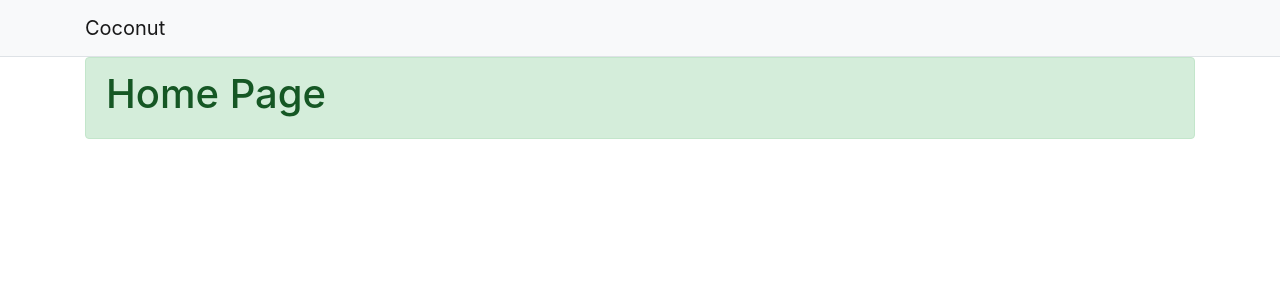
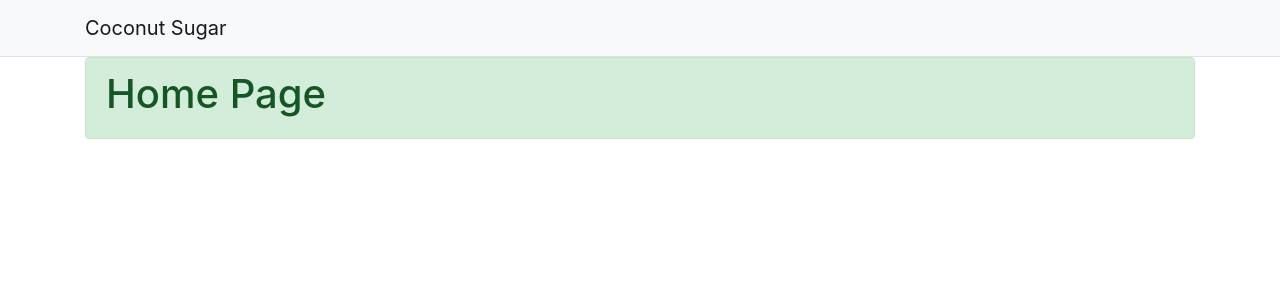
Before and after one commit to elkocho1/project-4.0, a Django app: page / in a window 1280 px wide. Shown: the top 300 px of the page. Run offline with Django 4.2, Linux system fonts and the light colour scheme; some libraries are stand-ins or nearby versions.

Commit message:
Add new store name

```diff
--- a/pages/templates/core/base.html
+++ b/pages/templates/core/base.html
@@ -1,6 +1,6 @@
-
 <!DOCTYPE html>
 <html lang="en">
+
 <head>
     <meta charset="UTF-8">
     <meta name="viewport" content="width=device-width, initial-scale=1.0">
@@ -10,11 +10,12 @@
     <title>{% block title %} {% endblock %} | E-Commerce Market</title>
 
 </head>
+
 <body>
     <nav class="navbar navbar-expand-lg navbar-light bg-light border-bottom">
         <div class="container">
             <a href="/" class="navbar-brand">
-                Coconut
+                Coconut Sugar
             </a>
         </div>
     </nav>
@@ -29,4 +30,5 @@
     <script src="https://cdn.jsdelivr.net/npm/@popperjs/core@2.9.3/dist/umd/popper.min.js"></script>
     <script src="https://stackpath.bootstrapcdn.com/bootstrap/4.5.2/js/bootstrap.min.js"></script>
 </body>
+
 </html>
```
